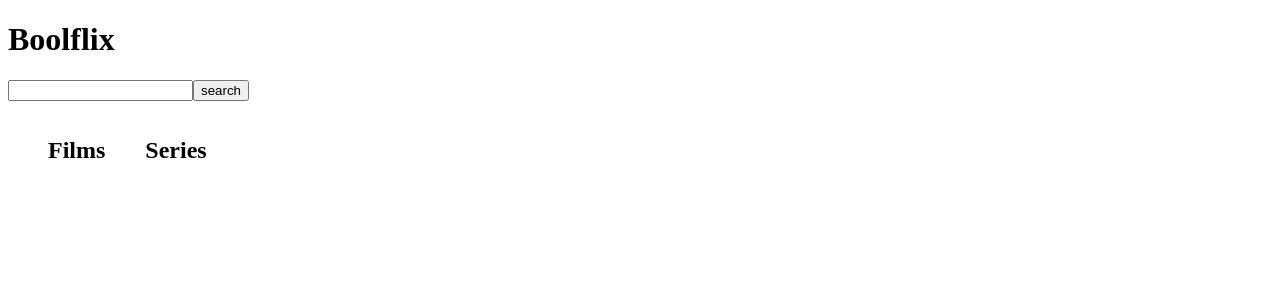
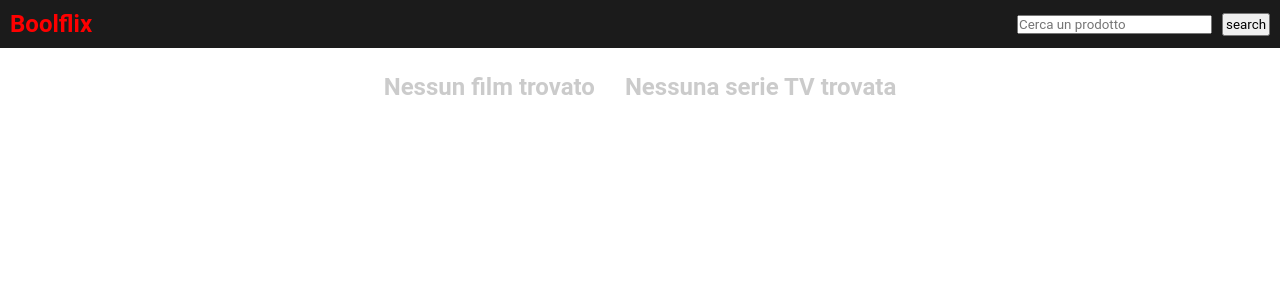
Before and after one commit to LuigiRiva99/vite-boolflix, a Vue app: page / in a window 1280 px wide. Shown: the top 300 px of the page. Built offline with nearby package versions, Linux system fonts and the light colour scheme.

Commit message:
ADD: scss files, fixed AppCard methods

```diff
--- a/src/App.vue
+++ b/src/App.vue
@@ -44,6 +44,6 @@ export default {
   <AppMain/>
 </template>
 
-<style>
-
+<style lang="scss">
+@use './style/general'
 </style>
--- a/src/components/AppCard.vue
+++ b/src/components/AppCard.vue
@@ -1,4 +1,5 @@
 <template>
+    <div>
         <p>Titolo: {{ title }}</p>
         <p>Titolo og: {{ originalTitle }}</p>
         <p>Lingua: {{ element.original_language }}
@@ -9,6 +10,8 @@
         </p>
         <p>Voto: {{ starConverter(element.vote_average) }}</p>
         <img :src="`https://image.tmdb.org/t/p/w154/${element.poster_path}`" alt="">
+
+    </div>
 </template>
 
 <script>
@@ -17,7 +20,7 @@ export default {
     props : ['element','title','originalTitle'],
 
     methods: {
-        starConverter() {
+        starConverter(vote) {
             const score =  Math.floor(vote / 2)
             return score
         }
--- a/src/components/AppHeader.vue
+++ b/src/components/AppHeader.vue
@@ -1,9 +1,15 @@
 <template>
-    <h1>
+    <section class="header">
+        <div class="container">
+            <h1 class="title">
             Boolflix
             </h1>
-    <input type="search" v-model="store.userInput">
+            <div class="search_bar">
+                <input type="search" placeholder="Cerca un prodotto" v-model="store.userInput" @keyup.enter="filmCall">
                 <button @click="filmCall">search</button>
+            </div>
+        </div>
+    </section>
 </template>
 
 <script>
@@ -25,10 +31,9 @@ export default {
                 query: store.userInput,
                 }
         }
-      )
-        .then((res) => {
+        ).then((res) => {
           store.filmList = res.data.results
-          console.log(store.filmList);
+          //console.log(store.filmList);
         }),
 
         axios.get('https://api.themoviedb.org/3/search/tv',{
@@ -38,13 +43,33 @@ export default {
             }
         }).then((res) => {
             store.seriesList = res.data.results
-            console.log(store.seriesList);
+            // console.log(store.seriesList);
         })
+
+        store.userInput = ''
     }
   },
 }
 </script>
 
 <style lang="scss" scoped>
+.header{
+    background-color: #1B1B1B;
+    .container {
+        display: flex;
+        align-items: center;
+        justify-content: space-between;
+        padding: 10px;
+        margin-bottom: 10px;
+        .title{
+            color: red;
+        }
+
+        button {
+            margin-left: 10px;
+            padding: 2px;
+        }
+    }
+}
 
 </style>
--- a/src/components/AppMain.vue
+++ b/src/components/AppMain.vue
@@ -1,18 +1,22 @@
 <template>
-    <div class="flex">
+    <section class="main_page">
+        <div class="flex container">
             <ul>
-            <h2>Films</h2>
+                <h2 v-if="store.filmList.length === 0"  class="no_results">Nessun film trovato</h2>
+                <h2 v-if="store.filmList.length !== 0">Films</h2>
                 <li v-for="film in store.filmList">
                     <AppCard :element="film" :title="film.title" :originalTitle="film.original_title"/>
                 </li>
             </ul>
             <ul>
-            <h2>Series</h2>
+                <h2 v-if="store.seriesList.length === 0" class="no_results">Nessuna serie TV trovata</h2>
+                <h2 v-if="store.seriesList.length !== 0">Series</h2>
                 <li v-for="series in store.seriesList">
                     <AppCard :element="series" :title="series.name" :originalTitle="series.original_name"/>
                 </li>
             </ul>
         </div>
+    </section>
 </template>
 
 <script>
@@ -32,7 +36,22 @@ export default {
 </script>
 
 <style lang="scss" scoped>
+.container{
+    margin: 0 auto;
+    max-width: 1200px;
+}
+
 .flex {
     display: flex;
+    flex-wrap: wrap;
+    justify-content: center;
+    align-items: flex-start;
 }
+
+.no_results {
+    margin: 15px;
+    opacity: 0.2;
+}
+
+
 </style>
--- /dev/null
+++ b/src/style/general.scss
@@ -0,0 +1 @@
+@use './partials/reset.scss';
--- /dev/null
+++ b/src/style/partials/reset.scss
@@ -0,0 +1,21 @@
+* {
+	margin: 0;
+	padding: 0;
+	box-sizing: border-box;
+	font-family: 'roboto', sans-serif;
+}
+
+img {
+	max-width: 100%;
+    max-height: 100%;
+}
+
+a {
+	text-decoration: none;
+}
+
+menu,
+ul,
+ol {
+	list-style: none;
+}
```
Lines whose indentation alone changed are shown as unchanged.
